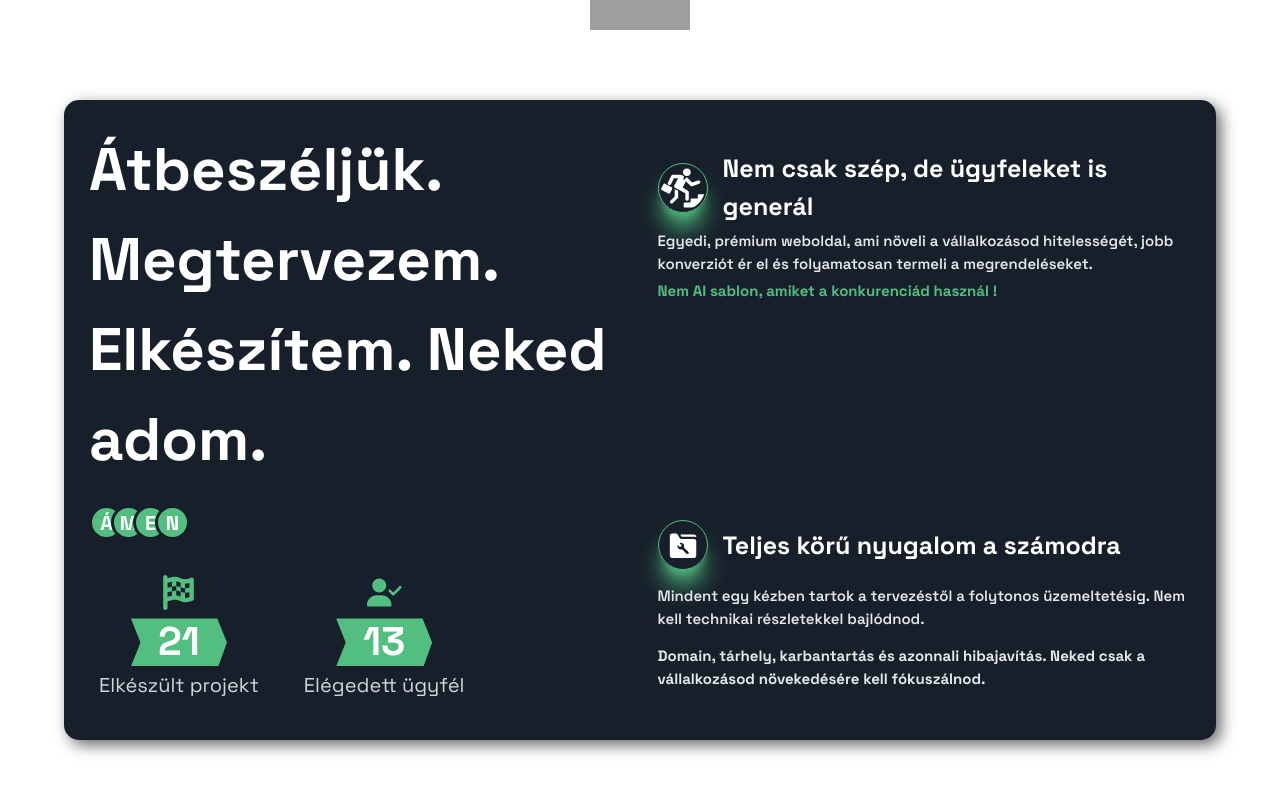
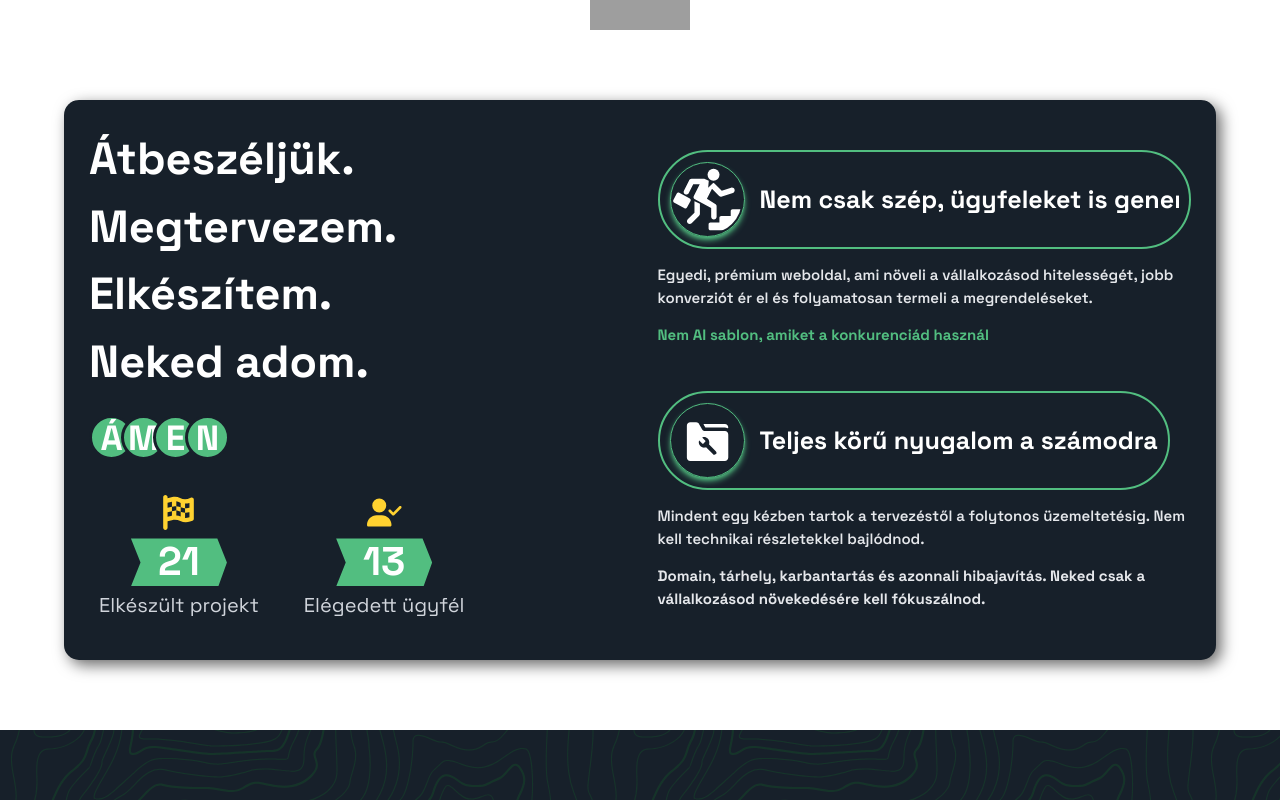
Before and after one commit to Quruzslo/PreferSite, a Next.js app: page / in a window 1280 px wide. Shown: the part 2440-3240 px from the top of the page. Built offline with nearby package versions, Linux system fonts and the light colour scheme; grey boxes are pictures that could not be loaded.

Commit message:
counter sekció módosítva

```diff
--- a/components/Counters/CounterSection.tsx
+++ b/components/Counters/CounterSection.tsx
@@ -2,6 +2,8 @@
 import Counter from "./Counters";
 import Section from "@/lib/section";
 import Image from "next/image";
+import { motion } from "framer-motion";
+
 // Ikonok
 import { FaFlagCheckered, FaUserCheck } from "react-icons/fa6";
 
@@ -24,29 +26,33 @@ const counterArray = [
 
 export default function CounterSection() {
   return (
-    <Section className="rounded-[15px] bg-dark-color p-[10px] md:p-[25px] text-white my-[35px] shadow-[5px_5px_15px_0px_rgba(0,0,0,0.6)]">
+    <Section className="rounded-[15px] bg-dark-color p-[15px] md:p-[25px] text-white my-[35px] shadow-[5px_5px_15px_0px_rgba(0,0,0,0.6)]">
       <div className="flex flex-col md:flex-row gap-[35px] w-full">
         <div className="flex flex-col gap-[20px] w-full md:w-1/2">
-          <h2 className="text-[30px] lg:!text-[60px] font-black">
-            Átbeszéljük. Megtervezem. Elkészítem. Neked adom.
-          </h2>
+          <div className="grid grid-cols-2 md:flex md:flex-col gap-[0px] !text-[30px] lg:!text-[45px] font-black ">
+            <p>Átbeszéljük.</p>
+            <span>Megtervezem.</span>
+            <span>Elkészítem.</span>
+            <span>Neked adom.</span>
+          </div>
+
           <a
             href="/kapcsolat"
-            className="group flex flex-row items-center gap-[5px] w-fit"
+            className="group flex flex-row items-center gap-[5px] w-fit text-[35px]"
           >
-            <span className="relative z-10 bg-green flex items-center justify-center text-white text-[20px] font-bold w-[35px] h-[35px] border-3 border-dark-color rounded-full transition-transform duration-300 ease-in-out">
+            <span className="relative z-10 bg-green flex items-center justify-center text-white  font-bold w-[45px] h-[45px] border-3 border-dark-color rounded-full transition-transform duration-300 ease-in-out">
               Á
             </span>
 
-            <span className="relative z-20 -translate-x-[18px] group-hover:translate-x-0 bg-green flex items-center justify-center text-white text-[20px] font-bold w-[35px] h-[35px] border-3 border-dark-color rounded-full transition-transform duration-300 ease-in-out">
+            <span className="relative z-20 -translate-x-[18px] group-hover:translate-x-0 bg-green flex items-center justify-center text-white  font-bold w-[45px] h-[45px] border-3 border-dark-color rounded-full transition-transform duration-300 ease-in-out">
               M
             </span>
 
-            <span className="relative z-30 -translate-x-[36px] group-hover:translate-x-0 bg-green flex items-center justify-center text-white text-[20px] font-bold w-[35px] h-[35px] border-3 border-dark-color rounded-full transition-transform duration-300 ease-in-out">
+            <span className="relative z-30 -translate-x-[36px] group-hover:translate-x-0 bg-green flex items-center justify-center text-white  font-bold w-[45px] h-[45px] border-3 border-dark-color rounded-full transition-transform duration-300 ease-in-out">
               E
             </span>
 
-            <span className="relative z-40 -translate-x-[54px] group-hover:translate-x-0 bg-green flex items-center justify-center text-white text-[20px] font-bold w-[35px] h-[35px] border-3 border-dark-color rounded-full transition-transform duration-300 ease-in-out">
+            <span className="relative z-40 -translate-x-[54px] group-hover:translate-x-0 bg-green flex items-center justify-center text-white  font-bold w-[45px] h-[45px] border-3 border-dark-color rounded-full transition-transform duration-300 ease-in-out">
               N
             </span>
           </a>
@@ -63,41 +69,63 @@ export default function CounterSection() {
           </div>
         </div>
 
-        <div className="flex flex-col gap-[35px] w-full md:w-1/2 justify-between py-[25px]">
-          <div className="flex flex-col gap-[5px]">
-            <div className="flex flex-col md:flex-row gap-[15px] items-center">
+        <div className="flex flex-col gap-[35px] w-full md:w-1/2 justify-between py-[25px] ">
+          <div className="flex flex-col gap-[15px]">
+            <div className="flex flex-row items-center border-2 border-green rounded-full p-[10px] w-fit overflow-hidden">
+              <div className="flex-shrink-0">
                 <Image
                   alt="Vállalkozóknak weboldal készítés"
                   src="/icons/upstair.svg"
                   height={45}
                   width={45}
-                className="p-[2px] rounded-full border-1 border-green shadow-green shadow-xl w-[75px] h-[75px] md:w-[50px] md:h-[50px]"
+                  className="p-[2px] rounded-full border-1 border-green shadow-green shadow-md w-[50px] h-[50px] md:w-[75px] md:h-[75px]"
                 />
-              <h3 className="text-[15px] md:text-[25px] font-bold">
-                Nem csak szép, de ügyfeleket is generál
+              </div>
+
+              <motion.div
+                initial={{ width: 0, opacity: 0, marginLeft: 0 }}
+                whileInView={{ width: "auto", opacity: 1, marginLeft: 15 }}
+                transition={{ duration: 0.9, ease: [0.16, 1, 0.3, 1] }}
+                viewport={{ once: false, amount: 0.3 }}
+                className="overflow-hidden whitespace-nowrap"
+              >
+                <h3 className="!text-[15px] md:!text-[25px] font-bold">
+                  Nem csak szép, ügyfeleket is generál
                 </h3>
+              </motion.div>
             </div>
             <p className="text-[15px] font-semibold text-gray-200">
               Egyedi, prémium weboldal, ami növeli a vállalkozásod hitelességét,
               jobb konverziót ér el és folyamatosan termeli a megrendeléseket.
             </p>
             <p className="text-[15px] font-bold text-green">
-              Nem AI sablon, amiket a konkurenciád használ !
+              Nem AI sablon, amiket a konkurenciád használ
             </p>
           </div>
 
-          <div className="flex flex-col gap-[15px]">
-            <div className="flex flex-col md:flex-row gap-[15px] items-center">
+          <div className="flex flex-col gap-[15px] ">
+            <div className="flex flex-row items-center border-2 border-green rounded-full p-[10px] w-fit overflow-hidden">
+              <div className="flex-shrink-0">
                 <Image
                   alt="Vállalkozóknak weboldal készítés"
                   src="/icons/maintenance.svg"
                   height={45}
                   width={45}
-                className="p-[2px] rounded-full border-1 border-green shadow-green shadow-xl w-[75px] h-[75px] md:w-[50px] md:h-[50px]"
+                  className="p-[2px] rounded-full border-1 border-green shadow-green shadow-md w-[50px] h-[50px] md:w-[75px] md:h-[75px]"
                 />
-              <h3 className="text-[15px] md:text-[25px] font-bold">
+              </div>
+
+              <motion.div
+                initial={{ width: 0, opacity: 0, marginLeft: 0 }}
+                whileInView={{ width: "auto", opacity: 1, marginLeft: 15 }}
+                transition={{ duration: 0.9, ease: [0.16, 1, 0.3, 1] }}
+                viewport={{ once: false, amount: 0.3 }}
+                className="overflow-hidden whitespace-nowrap"
+              >
+                <h3 className="!text-[15px] md:!text-[25px] font-bold">
                   Teljes körű nyugalom a számodra
                 </h3>
+              </motion.div>
             </div>
             <p className="text-[15px] font-semibold text-gray-200">
               Mindent egy kézben tartok a tervezéstől a folytonos üzemeltetésig.
--- a/components/Counters/Counters.tsx
+++ b/components/Counters/Counters.tsx
@@ -39,9 +39,11 @@ export default function Counter({
       ref={containerRef}
       className={`flex flex-col items-center ${classList}`}
     >
-      {Icon && <Icon className="text-[35px] text-green mb-2" />}
+      {Icon && (
+        <Icon className="text-[25px] md:text-[35px] text-amber-300 mb-2" />
+      )}
 
-      <div className="relative flex h-12 w-24 items-center justify-center overflow-hidden bg-green font-bold text-[40px] [clip-path:polygon(90%_0,_100%_50%,_91%_100%,_0%_100%,_10%_50%,_0%_0%)] ">
+      <div className="relative flex h-12 w-24 items-center justify-center overflow-hidden bg-green font-bold text-[30px] md:text-[40px] [clip-path:polygon(90%_0,_100%_50%,_91%_100%,_0%_100%,_10%_50%,_0%_0%)] ">
         <AnimatePresence mode="popLayout">
           <motion.span
             key={count}
```
Lines whose indentation alone changed are shown as unchanged.
